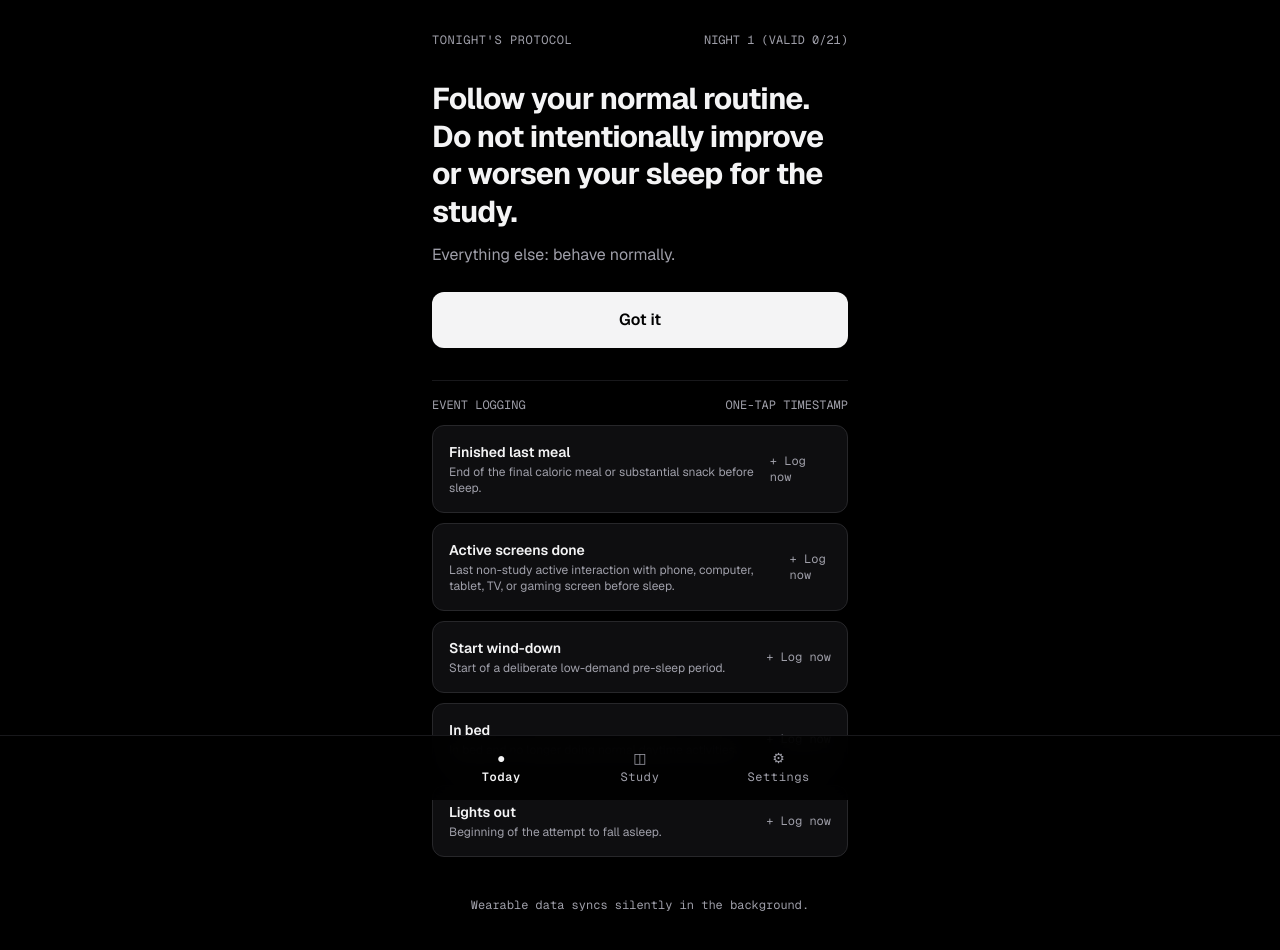
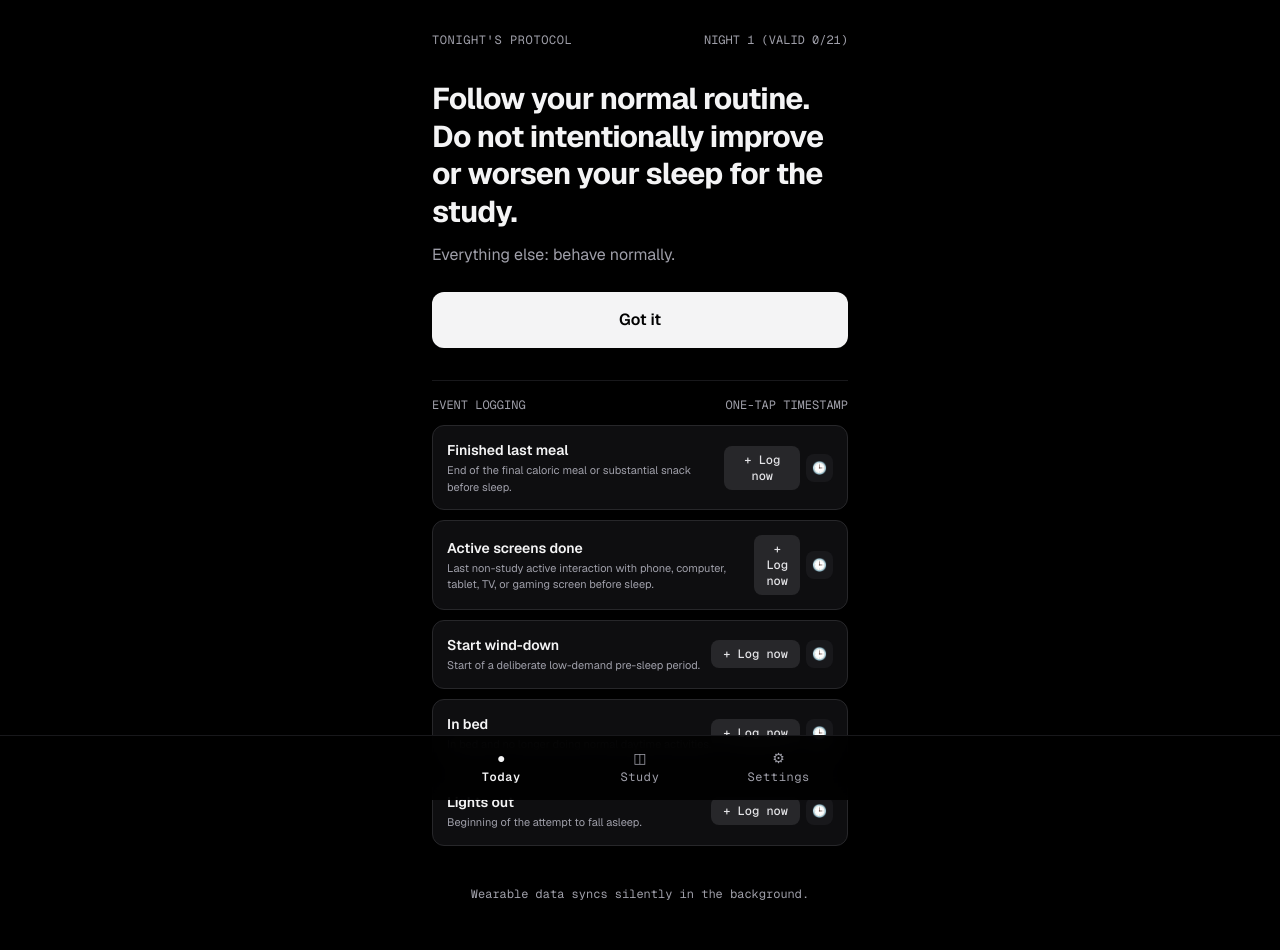
Before and after one commit to gabs1234/sleep-analysis, a Next.js app: page / in a window 1280 px wide. Shown: the top 950 px of the page. Built offline with nearby package versions, Linux system fonts and the light colour scheme.

Commit message:
fix: format timestamps in local timezone and add 1-tap retroactive time picker (3h ago, etc.)

```diff
--- a/components/evening/event-buttons.tsx
+++ b/components/evening/event-buttons.tsx
@@ -1,16 +1,54 @@
 "use client";
 
-import React from "react";
+import React, { useState } from "react";
 import { useStudySession } from "@/context/study-context";
-import { formatDateKey } from "@/lib/engine/protocol-engine";
+import { getActiveNightDateKey } from "@/lib/engine/time-context";
+import {
+  formatLocalTime,
+  createOffsetTimestamp,
+  timeStringToIso,
+} from "@/lib/engine/protocol-engine";
 
 export function EventButtons() {
-  const { tonightInstruction, logEveningAction, state } = useStudySession();
-  const todayKey = formatDateKey();
-  const todayRecord = state.records.find((r) => r.date === todayKey);
+  const { tonightInstruction, logEveningAction, removeEveningAction, state } = useStudySession();
+  const activeNightKey = getActiveNightDateKey();
+  const activeRecord = state.records.find((r) => r.date === activeNightKey);
+
+  const [activePickerId, setActivePickerId] = useState<string | null>(null);
+  const [customTimeInput, setCustomTimeInput] = useState<string>("");
 
   const actions = tonightInstruction.actions || [];
   if (actions.length === 0) return null;
+
+  const handleQuickOffset = (actId: string, actLabel: string, minutesAgo: number) => {
+    const timestamp = createOffsetTimestamp(minutesAgo);
+    logEveningAction(actId, actLabel, timestamp);
+    setActivePickerId(null);
+  };
+
+  const handleCustomTimeSubmit = (actId: string, actLabel: string) => {
+    if (!customTimeInput) return;
+    const timestamp = timeStringToIso(customTimeInput);
+    logEveningAction(actId, actLabel, timestamp);
+    setActivePickerId(null);
+    setCustomTimeInput("");
+  };
+
+  const handleOpenPicker = (actId: string, existingTimestamp?: string) => {
+    if (activePickerId === actId) {
+      setActivePickerId(null);
+    } else {
+      setActivePickerId(actId);
+      if (existingTimestamp) {
+        setCustomTimeInput(formatLocalTime(existingTimestamp));
+      } else {
+        const now = new Date();
+        const hh = String(now.getHours()).padStart(2, "0");
+        const mm = String(now.getMinutes()).padStart(2, "0");
+        setCustomTimeInput(`${hh}:${mm}`);
+      }
+    }
+  };
 
   return (
     <div className="w-full space-y-3 pt-4 border-t border-zinc-900">
@@ -22,38 +60,143 @@ export function EventButtons() {
       <div className="grid grid-cols-1 gap-2.5">
         {actions.map((act) => {
           const matchingLogs =
-            todayRecord?.evening_actions.filter((a) => a.action_id === act.id) || [];
+            activeRecord?.evening_actions.filter((a) => a.action_id === act.id) || [];
           const latestLog = matchingLogs[matchingLogs.length - 1];
+          const isPickerOpen = activePickerId === act.id;
 
           return (
-            <div key={act.id} className="flex flex-col space-y-1">
-              <button
-                type="button"
-                onClick={() => logEveningAction(act.id, act.label)}
-                className="w-full flex items-center justify-between p-4 rounded-xl border border-zinc-800 bg-zinc-900/60 hover:bg-zinc-800 hover:border-zinc-700 active:scale-[0.98] transition-all text-left group"
-              >
-                <div>
-                  <div className="text-sm font-semibold text-zinc-100 group-hover:text-white">
+            <div
+              key={act.id}
+              className="flex flex-col space-y-2 rounded-xl border border-zinc-800 bg-zinc-900/60 p-3.5 transition-all"
+            >
+              <div className="flex items-center justify-between">
+                <div className="space-y-0.5">
+                  <div className="text-sm font-semibold text-zinc-100">
                     {act.label}
                   </div>
                   {act.description && (
-                    <div className="text-xs text-zinc-400 mt-0.5">
+                    <div className="text-[11px] text-zinc-400">
                       {act.description}
                     </div>
                   )}
                 </div>
 
-                <div className="flex items-center space-x-2">
-                  {latestLog && (
-                    <span className="text-xs font-mono px-2 py-0.5 rounded bg-emerald-500/10 text-emerald-400 border border-emerald-500/20">
-                      {latestLog.timestamp.substring(11, 16)}
-                    </span>
+                {/* Main Action Pill */}
+                <div className="flex items-center space-x-1.5">
+                  {latestLog ? (
+                    <button
+                      type="button"
+                      onClick={() => handleOpenPicker(act.id, latestLog.timestamp)}
+                      className="flex items-center space-x-1 px-2.5 py-1 rounded-lg bg-emerald-500/10 border border-emerald-500/20 text-emerald-400 font-mono text-xs hover:bg-emerald-500/20 transition-all"
+                      title="Tap to adjust timestamp"
+                    >
+                      <span>✓ {formatLocalTime(latestLog.timestamp)}</span>
+                      <span className="text-[10px] text-emerald-500/70">✏</span>
+                    </button>
+                  ) : (
+                    <button
+                      type="button"
+                      onClick={() => logEveningAction(act.id, act.label)}
+                      className="px-3 py-1.5 rounded-lg bg-zinc-800 hover:bg-zinc-700 text-zinc-200 font-mono text-xs font-medium active:scale-[0.98] transition-all"
+                    >
+                      + Log now
+                    </button>
                   )}
-                  <span className="text-xs font-mono text-zinc-400 group-hover:text-zinc-300">
-                    + Log now
-                  </span>
+
+                  <button
+                    type="button"
+                    onClick={() => handleOpenPicker(act.id, latestLog?.timestamp)}
+                    className="p-1.5 rounded-lg bg-zinc-900 hover:bg-zinc-800 text-zinc-400 hover:text-zinc-200 text-xs font-mono transition-all"
+                    title="Adjust time or log past time"
+                  >
+                    🕒
+                  </button>
                 </div>
-              </button>
+              </div>
+
+              {/* Quick Retroactive Time Adjuster Drawer */}
+              {isPickerOpen && (
+                <div className="pt-2 border-t border-zinc-800/80 space-y-2.5 animate-fade-in">
+                  <div className="flex items-center justify-between text-[10px] font-mono text-zinc-400">
+                    <span>WHEN DID THIS HAPPEN?</span>
+                    {latestLog && (
+                      <button
+                        type="button"
+                        onClick={() => {
+                          removeEveningAction(act.id);
+                          setActivePickerId(null);
+                        }}
+                        className="text-rose-400 hover:underline"
+                      >
+                        Clear entry
+                      </button>
+                    )}
+                  </div>
+
+                  {/* Quick Offset Pills */}
+                  <div className="grid grid-cols-3 gap-1.5">
+                    <button
+                      type="button"
+                      onClick={() => handleQuickOffset(act.id, act.label, 0)}
+                      className="py-1.5 px-2 rounded-lg bg-zinc-950 border border-zinc-800 hover:bg-zinc-800 text-[11px] font-mono text-zinc-200 transition-all text-center"
+                    >
+                      Just now
+                    </button>
+                    <button
+                      type="button"
+                      onClick={() => handleQuickOffset(act.id, act.label, 30)}
+                      className="py-1.5 px-2 rounded-lg bg-zinc-950 border border-zinc-800 hover:bg-zinc-800 text-[11px] font-mono text-zinc-200 transition-all text-center"
+                    >
+                      30m ago
+                    </button>
+                    <button
+                      type="button"
+                      onClick={() => handleQuickOffset(act.id, act.label, 60)}
+                      className="py-1.5 px-2 rounded-lg bg-zinc-950 border border-zinc-800 hover:bg-zinc-800 text-[11px] font-mono text-zinc-200 transition-all text-center"
+                    >
+                      1h ago
+                    </button>
+                    <button
+                      type="button"
+                      onClick={() => handleQuickOffset(act.id, act.label, 120)}
+                      className="py-1.5 px-2 rounded-lg bg-zinc-950 border border-zinc-800 hover:bg-zinc-800 text-[11px] font-mono text-zinc-200 transition-all text-center"
+                    >
+                      2h ago
+                    </button>
+                    <button
+                      type="button"
+                      onClick={() => handleQuickOffset(act.id, act.label, 180)}
+                      className="py-1.5 px-2 rounded-lg bg-zinc-950 border border-zinc-800 hover:bg-zinc-800 text-[11px] font-mono text-zinc-200 transition-all text-center"
+                    >
+                      3h ago
+                    </button>
+                    <button
+                      type="button"
+                      onClick={() => handleQuickOffset(act.id, act.label, 240)}
+                      className="py-1.5 px-2 rounded-lg bg-zinc-950 border border-zinc-800 hover:bg-zinc-800 text-[11px] font-mono text-zinc-200 transition-all text-center"
+                    >
+                      4h ago
+                    </button>
+                  </div>
+
+                  {/* Specific Exact Time Picker */}
+                  <div className="flex items-center space-x-2 pt-1">
+                    <input
+                      type="time"
+                      value={customTimeInput}
+                      onChange={(e) => setCustomTimeInput(e.target.value)}
+                      className="flex-1 px-3 py-1.5 rounded-lg bg-zinc-950 border border-zinc-800 text-xs font-mono text-zinc-100 focus:outline-none focus:border-zinc-600"
+                    />
+                    <button
+                      type="button"
+                      onClick={() => handleCustomTimeSubmit(act.id, act.label)}
+                      className="px-3 py-1.5 rounded-lg bg-zinc-200 text-black font-semibold font-mono text-xs hover:bg-white transition-all"
+                    >
+                      Set time
+                    </button>
+                  </div>
+                </div>
+              )}
             </div>
           );
         })}
--- a/context/study-context.tsx
+++ b/context/study-context.tsx
@@ -62,7 +62,8 @@ interface StudyContextType {
   updateNightRecord: (date: string, updates: Partial<NightRecord>) => void;
   deleteNightRecord: (date: string) => void;
   syncWearableForDate: (date: string) => Promise<boolean>;
-  logEveningAction: (actionId: string, actionLabel: string) => void;
+  logEveningAction: (actionId: string, actionLabel: string, customTimestamp?: string) => void;
+  removeEveningAction: (actionId: string) => void;
   acknowledgeEveningProtocol: () => void;
   updateStudyConfig: (newConfig: ExperimentConfig) => void;
   setStudyStatus: (status: StudyStatus) => void;
@@ -363,11 +364,11 @@ export function StudyProvider({ children }: { children: ReactNode }) {
     ]
   );
 
-  // Action: Log evening event timestamp
+  // Action: Log evening event timestamp (supports custom/retroactive timestamp)
   const logEveningAction = useCallback(
-    (actionId: string, actionLabel: string) => {
+    (actionId: string, actionLabel: string, customTimestamp?: string) => {
       const todayKey = getActiveNightDateKey();
-      const now = new Date().toISOString();
+      const now = customTimestamp || new Date().toISOString();
 
       setState((prevState) => {
         const records = [...prevState.records];
@@ -384,11 +385,12 @@ export function StudyProvider({ children }: { children: ReactNode }) {
 
         if (existingIdx >= 0) {
           const rec = records[existingIdx];
-          const actions = [...rec.evening_actions, actionLog];
+          const otherActions = rec.evening_actions.filter((a) => a.action_id !== actionId);
+          const actions = [...otherActions, actionLog];
           records[existingIdx] = {
             ...rec,
             evening_actions: actions,
-            updated_at: now,
+            updated_at: new Date().toISOString(),
           };
         } else {
           const newRecord: NightRecord = {
@@ -403,8 +405,8 @@ export function StudyProvider({ children }: { children: ReactNode }) {
             secondary_instruction: tonightInstruction.secondaryInstruction,
             evening_actions: [actionLog],
             is_valid: false, // will be evaluated once morning assessment is in
-            created_at: now,
-            updated_at: now,
+            created_at: new Date().toISOString(),
+            updated_at: new Date().toISOString(),
           };
           records.push(newRecord);
         }
@@ -412,12 +414,35 @@ export function StudyProvider({ children }: { children: ReactNode }) {
         return {
           ...prevState,
           records,
-          last_active_at: now,
+          last_active_at: new Date().toISOString(),
         };
       });
     },
     [config, studyCalculations.activePhaseIndex, tonightInstruction]
   );
+
+  // Action: Remove an evening event action
+  const removeEveningAction = useCallback((actionId: string) => {
+    const todayKey = getActiveNightDateKey();
+    setState((prevState) => {
+      const records = [...prevState.records];
+      const existingIdx = records.findIndex((r) => r.date === todayKey);
+      if (existingIdx === -1) return prevState;
+
+      const rec = records[existingIdx];
+      records[existingIdx] = {
+        ...rec,
+        evening_actions: rec.evening_actions.filter((a) => a.action_id !== actionId),
+        updated_at: new Date().toISOString(),
+      };
+
+      return {
+        ...prevState,
+        records,
+        last_active_at: new Date().toISOString(),
+      };
+    });
+  }, []);
 
   // Action: Acknowledge evening protocol
   const acknowledgeEveningProtocol = useCallback(() => {
@@ -577,6 +602,7 @@ export function StudyProvider({ children }: { children: ReactNode }) {
         deleteNightRecord,
         syncWearableForDate,
         logEveningAction,
+        removeEveningAction,
         acknowledgeEveningProtocol,
         updateStudyConfig,
         setStudyStatus,
--- a/lib/storage/data-export.ts
+++ b/lib/storage/data-export.ts
@@ -1,5 +1,6 @@
 import { ExperimentConfig } from "@/types/experiment";
 import { StudyState, NightRecord } from "@/types/study";
+import { formatLocalTime } from "../engine/protocol-engine";
 
 export interface StudyExportBundle {
   exported_at: string;
@@ -83,7 +84,7 @@ export function generateStudyCSV(
     const wearable = record.wearable_data;
     const actionsSummary = record.evening_actions
       ? record.evening_actions
-          .map((a) => `${a.action_id}@${a.timestamp.substring(11, 19)}`)
+          .map((a) => `${a.action_id}@${formatLocalTime(a.timestamp)}`)
           .join(";")
       : "";
 
```
Also changed, not shown: components/study/adherence-calendar.tsx (+10 -1 lines), lib/engine/protocol-engine.ts (+41 -0 lines).
